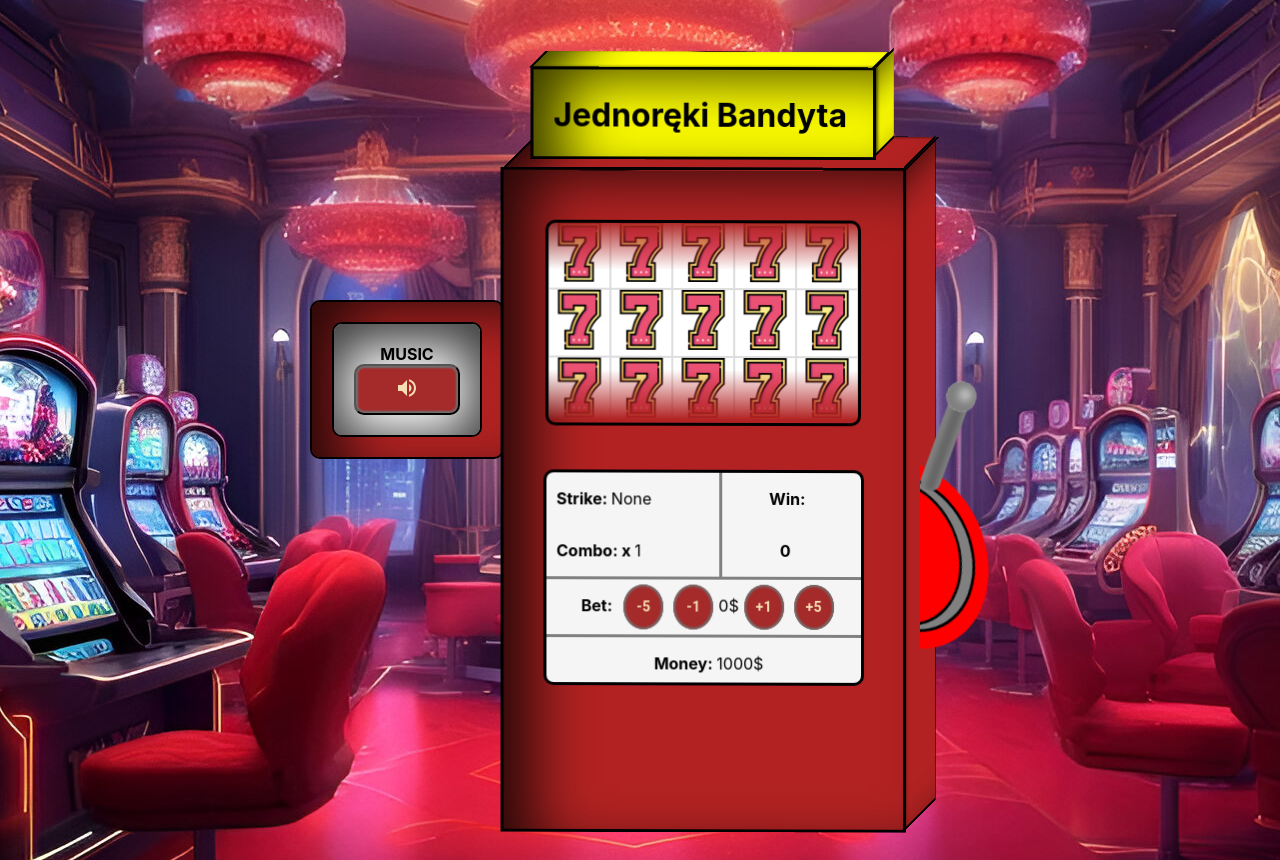
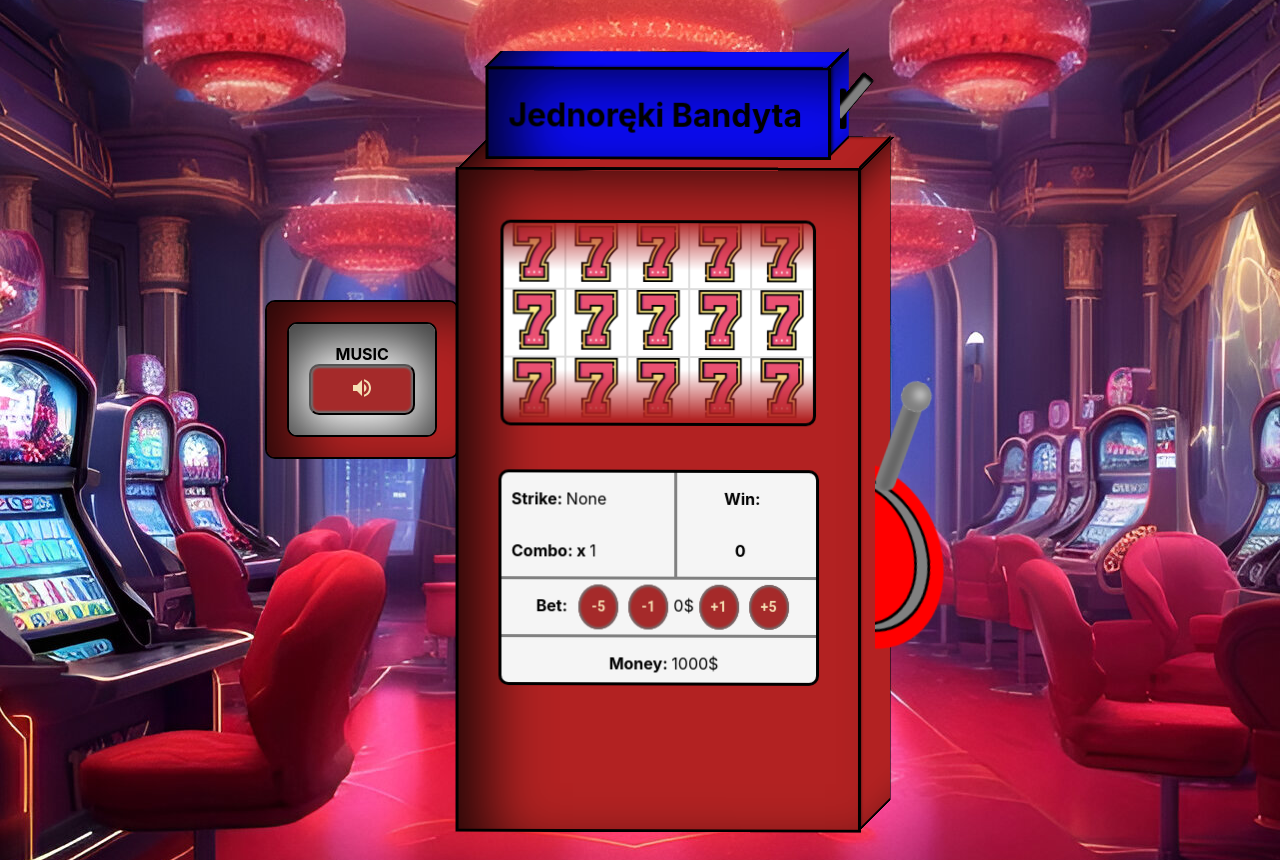
Before and after one commit to Belkacz/cassino-domingo, a React (Create React App) app: page / in a window 1280 px wide. Built offline with nearby package versions, Linux system fonts and the light colour scheme.

Commit message:
feature#8: moved namebox into new componenent, added new backlight animation and turn off/on light function

```diff
--- a/src/App.css
+++ b/src/App.css
@@ -35,20 +35,10 @@ html{
   color: #61dafb;
 }
 
-.main-wrapper {
-  display: flex;
-  justify-content: center;
-  align-items: flex-start;
-}
-
 .flex-container {
   display: flex;
   align-items: flex-start;
-}
-
-.title {
-  font-weight: bold;
-  white-space: pre;
+  margin-left: -7vw;
 }
 
 @keyframes App-logo-spin {
@@ -66,4 +56,7 @@ html{
       align-items: center;
     }
 
+ /* moje globalne css */
+
+
 }
--- /dev/null
+++ b/src/components/NameBox/NameBox.styled.ts
@@ -0,0 +1,102 @@
+import styled from 'styled-components';
+
+export const NameBoxWrapper = styled.div`
+
+@keyframes colorChange {
+  0% {
+    background-color: green;
+  }
+  25% {
+    background-color: red;
+  }
+  50% {
+    background-color: yellow;
+  }
+  75% {
+    background-color: blue;
+  }
+  100% {
+    background-color: green;
+  }
+}
+.main-name-box {
+    z-index: 101;
+   /* padding: 0px 0px 100px 20px; */
+  display: flex;
+  justify-content: center;
+  align-content: center;
+  position: relative;
+  width: 400px;
+  height: 100px;
+}
+.name-box {
+  background-color: yellow;
+  border-style: solid;
+  border-color: black;
+  padding: 5px 20px 0px 20px;
+  width: 300px;
+}
+
+.back-light {
+  animation: colorChange 8s infinite;
+}
+
+.name-box-front  {
+  transform: translateZ(320px);
+}
+
+.name-box-right {
+  top: 6px;
+  transform: rotateY(90deg) translateZ(165px);
+  height:80px;
+}
+
+.name-box-top{
+  transform: rotateX(-90deg) translateZ(-146px);
+  height: 300px;
+  width: 300px;
+  top: 0px;
+  left:17px;
+}
+
+.light-switch {
+  width: 12px;
+  height: 50px;
+  background-color: gray;
+  transform: rotate(40deg);
+  position: absolute;
+  left: 359px;
+  top: 10px;
+  border-radius: 2px;
+  border: 1px solid black;
+  transform-origin: 0% 90%;
+  box-shadow: inset 2px 2px 2px 1px black;
+}
+
+.switch-off {
+  transform: rotate(120deg)
+}
+
+.no-light {
+  background-color: rgba(220, 220, 220, 0.9);
+}
+
+.chink {
+  position: absolute;
+  height: 41px;
+  width: 8px;
+  background-color: black;
+  border-radius: 4px;
+  left: 364px;
+  top: 38px;
+}
+
+@keyframes offSwitch{
+    from {
+        transform: rotate(40deg);
+    }
+    to {
+        transform: rotate(120deg);
+    }
+  }
+`;
--- /dev/null
+++ b/src/components/NameBox/NameBox.tsx
@@ -0,0 +1,34 @@
+import React, { FC, useState } from 'react';
+import { NameBoxWrapper } from './NameBox.styled';
+
+interface NameBoxProps { }
+
+const NameBox: FC<NameBoxProps> = () => {
+   const [backlight, setBacklight] = useState(true)
+
+   const toggleBackLight = () => {
+      setBacklight(!backlight);
+   }
+
+   return (
+      <NameBoxWrapper>
+         <div className='main-name-box box-3d'>
+            <div className={`name-box plate name-box-top ${backlight ? 'back-light' : 'no-light'}`}>
+            </div>
+            <div className={`name-box plate name-box-right ${backlight ? 'back-light' : 'no-light'}`}>
+            </div>
+            <div className={`name-box plate name-box-front ${backlight ? 'back-light' : 'no-light'}`}>
+               <h1>Jednoręki Bandyta</h1>
+            </div>
+            <div className='chink'>
+            </div>
+            <div className={`light-switch ${backlight ? '' : 'switch-off'}`} onClick={toggleBackLight}>
+            </div>
+
+         </div>
+      </NameBoxWrapper>
+   );
+}
+
+
+export default NameBox;
--- a/src/components/SlotMachine/SlotMachine.styled.ts
+++ b/src/components/SlotMachine/SlotMachine.styled.ts
@@ -12,30 +12,6 @@ export const SlotMachineWrapper = styled.div`
   height:10px;
   width: 10px;
   background: radial-gradient(circle, rgba(231,255,46,1) 0%, rgba(239,255,0,0) 100%);
-}
-
-.plate{
-  display: flex;
-  position: absolute;
-  -webkit-box-shadow: inset 40px 16px 60px -10px rgba(0, 0, 0, 0.78);
-  -moz-box-shadow: inset 40px 16px 60px -10px rgba(0, 0, 0, 0.78);
-  box-shadow: inset 40px 16px 60px -10px rgba(0, 0, 0, 0.78);
-}
-
-.name-box-front  {
-  transform: translateZ(320px);
-}
-.name-box-right {
-  top: 6px;
-  transform: rotateY(90deg) translateZ(165px);
-  height:80px;
-}
-.name-box-top{
-  transform: rotateX(-90deg) translateZ(-146px);
-  height: 300px;
-  width: 400px;
-  top: 0px;
-  left:17px;
 }
 
 .red-box-main-plate {
@@ -53,37 +29,7 @@ export const SlotMachineWrapper = styled.div`
 .red-box-right  { transform: rotateY(90deg) translateZ(200px);  }
 .red-box-top    { transform: rotateX(90deg) translateZ(330px); }
 
-@keyframes colorChange {
-  0% {
-    background-color: green;
-  }
-  50% {
-    background-color: red;
-  }
-  100% {
-    background-color: yellow;
-  }
-}
-.main-name-box {
-    z-index: 101;
-   /* padding: 0px 0px 100px 20px; */
-  display: flex;
-  justify-content: center;
-  align-content: center;
-  position: relative;
-  width: 400px;
-  height: 100px;
-}
-.name-box {
-  background-color: yellow;
-  border-style: solid;
-  border-color: black;
-  padding: 5px 20px 0px 20px;
-  width: 300px;
-  animation: colorChange 1s alternate 5;
-}
-
-.mian-slot-container {
+.main-slot-container {
   display: flex;
   justify-content: center;
   align-content: center;
@@ -107,12 +53,6 @@ export const SlotMachineWrapper = styled.div`
   right: -100px;
   rotate: 10deg;
 }
-
-.box-3d{
-  transform-style: preserve-3d;
-  transform: rotateX(-3deg) rotateY(-3deg);
-}
-
 
 .box-mount{
   width:400px;
@@ -232,7 +172,7 @@ export const SlotMachineWrapper = styled.div`
     box-shadow: inset 0px 0px 20px 5px rgba(66, 68, 90, 0.8);
     font-weight: bolder;
   }
-  .mian-slot-container {
+  .main-slot-container {
     padding: 0px;
   }
 }
--- a/src/components/SlotMachine/SlotMachine.tsx
+++ b/src/components/SlotMachine/SlotMachine.tsx
@@ -7,6 +7,7 @@ import { SlotItem, SlotItemScore } from '../../shared/interfaces';
 import ScoreDisplay from '../ScoreDisplay/ScoreDisplay';
 import { WinColors } from '../../shared/enums';
 import Button from '@mui/material/Button';
+import NameBox from '../NameBox/NameBox';
 
 interface SlotMachineProps { }
 
@@ -236,16 +237,8 @@ const SlotMachine: FC<SlotMachineProps> = () => {
 
     return (
         <SlotMachineWrapper>
-            <div className='mian-slot-container'>
-                <div className='main-name-box box-3d'>
-                    <div className='name-box plate name-box-top'>
-                    </div>
-                    <div className='name-box plate name-box-right'>
-                    </div>
-                    <div className='name-box plate name-box-front'>
-                        <h1>Jednoręki Bandyta</h1>
-                    </div>
-                </div>
+            <div className='main-slot-container'>
+                <NameBox></NameBox>
                 <div className='box-mount box-3d'>
                     {/* <div className='back-box'>
                     </div> */}
--- a/src/index.css
+++ b/src/index.css
@@ -12,3 +12,27 @@ code {
     monospace;
 
 }
+
+.main-wrapper {
+  display: flex;
+  justify-content: center;
+  align-items: flex-start;
+}
+
+.title {
+  font-weight: bold;
+  white-space: pre;
+}
+
+.box-3d{
+  transform-style: preserve-3d;
+  transform: rotateX(-3deg) rotateY(-3deg);
+}
+
+.plate{
+  display: flex;
+  position: absolute;
+  -webkit-box-shadow: inset 40px 16px 60px -10px rgba(0, 0, 0, 0.78);
+  -moz-box-shadow: inset 40px 16px 60px -10px rgba(0, 0, 0, 0.78);
+  box-shadow: inset 40px 16px 60px -10px rgba(0, 0, 0, 0.78);
+}
```
Also changed, not shown: src/components/NameBox/NameBox.lazy.tsx (added, +11 -0 lines).
